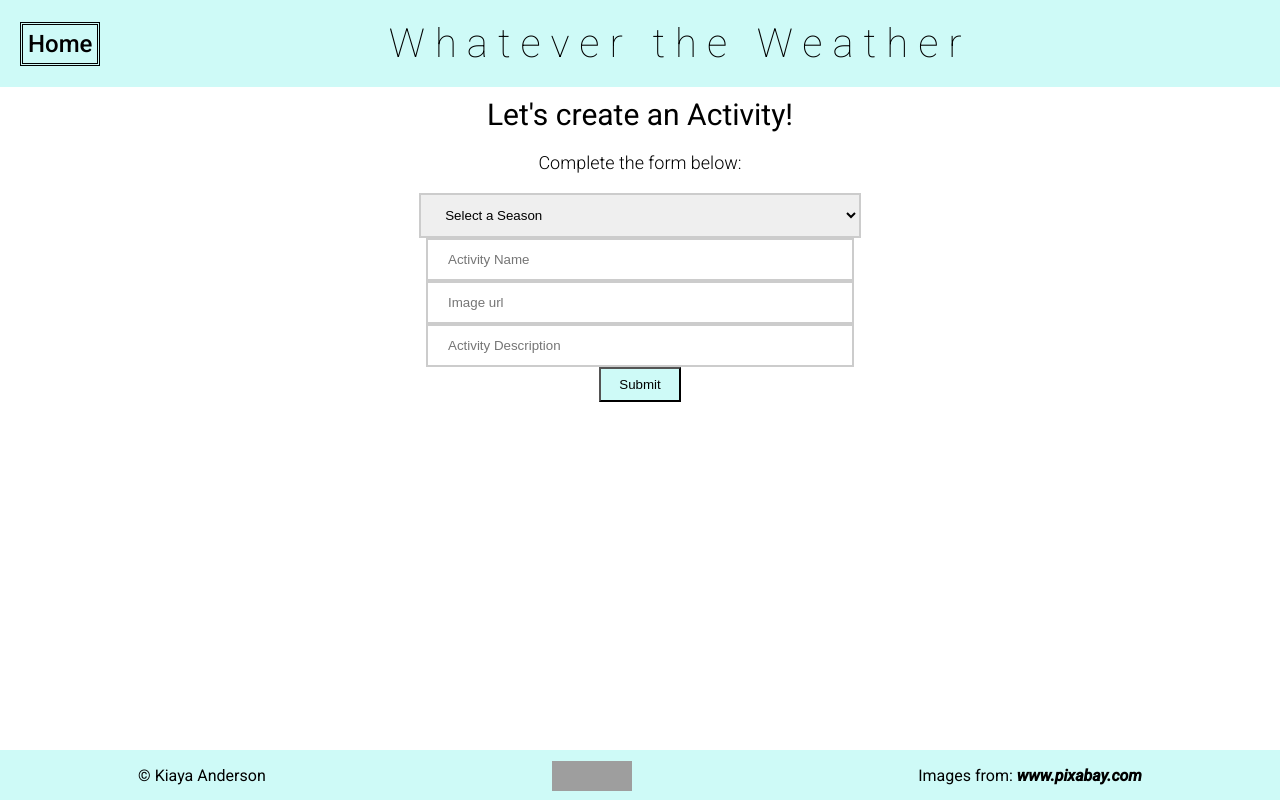
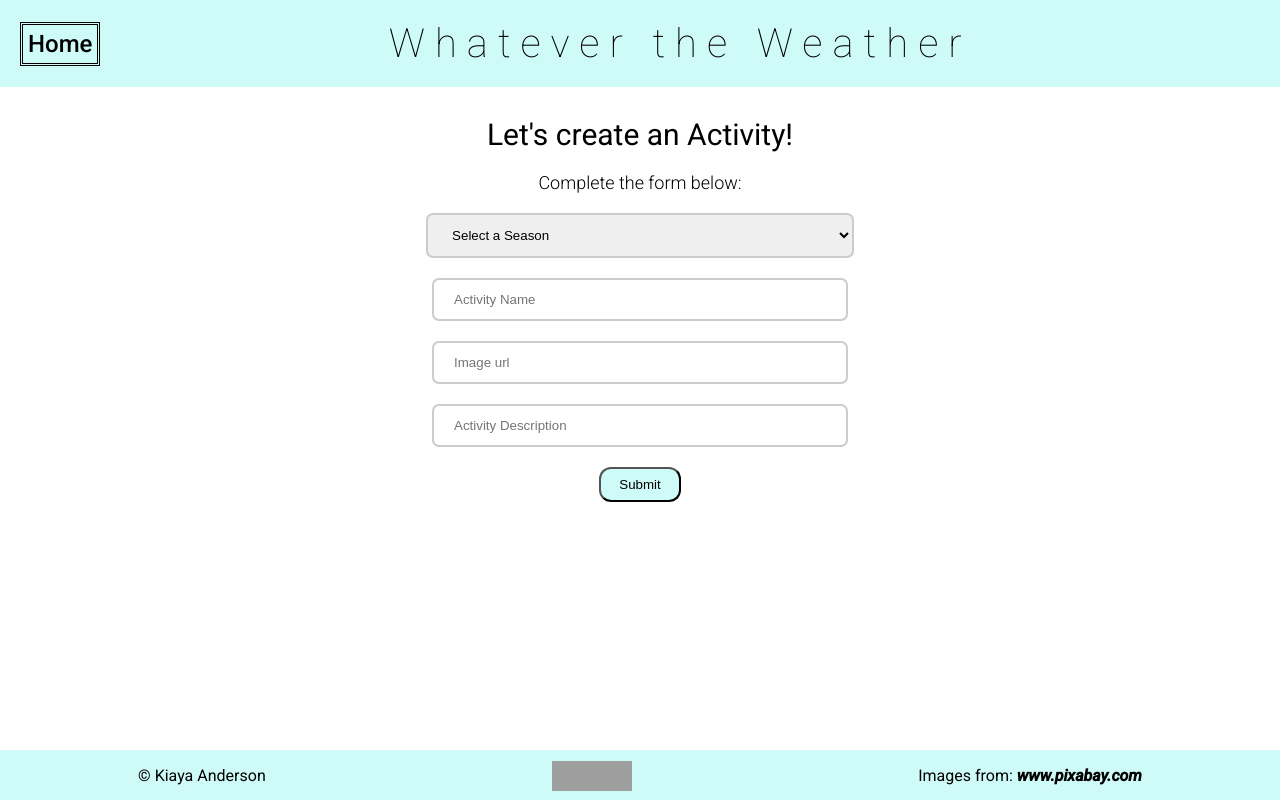
Before and after one commit to kiayaand20/Project-2, a React (Create React App) app in the folder client/: page /add/Autumn in a window 1280 px wide. Built offline with nearby package versions, Linux system fonts and the light colour scheme; no server answers; grey boxes are pictures that could not be loaded.

Commit message:
Updated form

```diff
--- a/client/src/App.css
+++ b/client/src/App.css
@@ -125,25 +125,37 @@ h5 {
   font-weight: 300;
 }
 
+.form {
+  border-radius: 5px;
+  background-image: url("");
+  padding: 20px;
+}
+
 select {
   width: 34.5%;
   padding: 12px 20px;
   border: 2px solid #ccc;
+  border-radius: 7px;
 }
 
 input[type="text"] {
   display: flex;
-  justify-content: center;
   flex-direction: column;
   width: 30%;
-  margin: 0 auto;
+  margin: 20px auto;
   padding: 12px 20px;
   border: 2px solid #ccc;
+  border-radius: 7px;
 }
 
 .form-btn {
   background-color: rgb(206, 250, 247);
   padding: 8px 18px;
+  border-radius: 12px;
+}
+
+.form-btn:hover {
+  background-color: rgb(130, 247, 239);
 }
 
 .footer {
--- a/client/src/components/Form.jsx
+++ b/client/src/components/Form.jsx
@@ -25,7 +25,7 @@ export default function Form(props) {
 }
 
   return (
-    <div>
+    <div className="form">
       <label className="form-sent1">Let's create an Activity!</label>
       <br />
       <label className="form-sent2">Complete the form below:</label>
```
